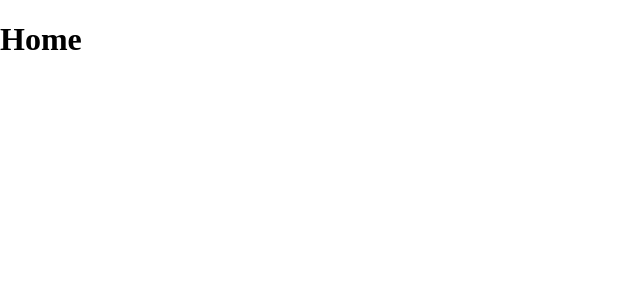
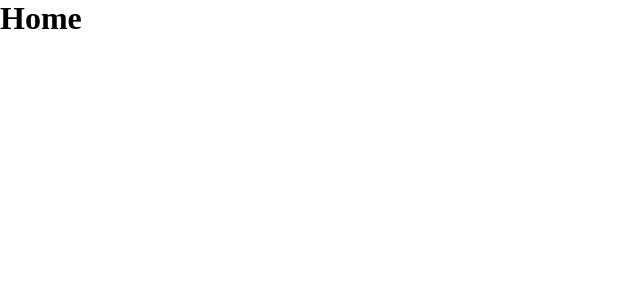
Before and after one commit to altafshaikh/react-blog-frontend-app, a React (Create React App) app: page / in a window 1280 px wide. Shown: the top 300 px of the page, without its empty margins (0-640 px from the left). Built offline with nearby package versions, Linux system fonts and the light colour scheme.

Commit message:
applied margin and pading to zero in index

```diff
--- a/src/index.css
+++ b/src/index.css
@@ -1,3 +1,4 @@
-body {
+* {
   margin: 0;
+  padding: 0;
 }
```
Also changed, not shown: 1 other file (tests, documents, lock files or other folders).
